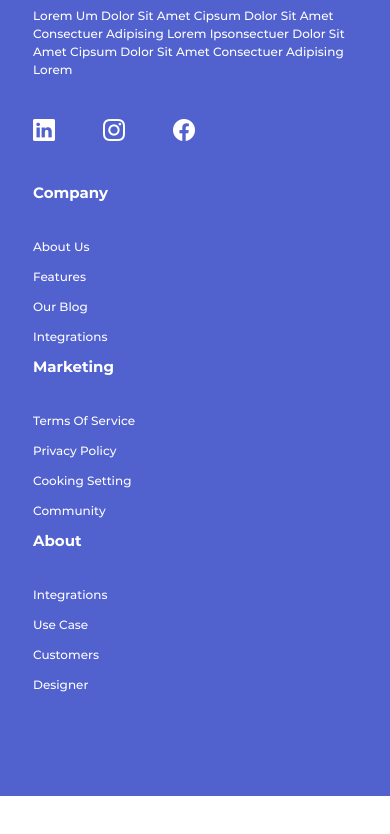
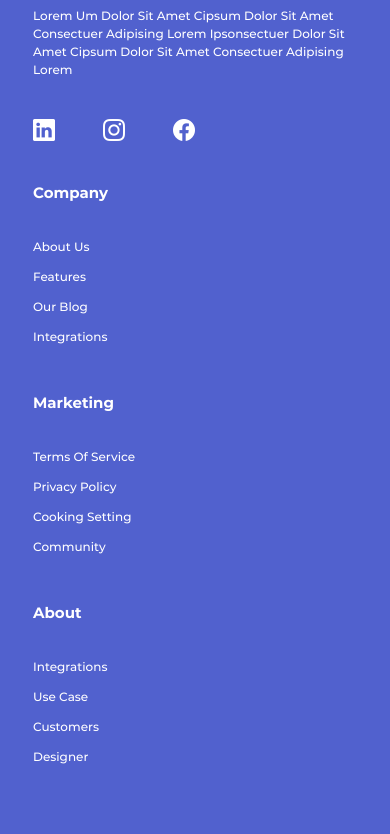
Before and after one commit to TASLIM-ENIOLLA/ollymann-group, a Next.js app: page / in a window 390 px wide. Shown: the part 7734-8568 px from the top of the page. Before the commit the page ends 8530 px from the top, so only its background shows below. Built offline with nearby package versions, Linux system fonts and the light colour scheme; some icons are missing.

Commit message:
Update index.jsx

```diff
--- a/pages/index.jsx
+++ b/pages/index.jsx
@@ -407,7 +407,7 @@ export default () => {
                         </div>
                         <div className = 'col-lg-7 mb-5'>
                             <div className = 'row'>
-                                <div className = 'col-md-6 col-lg-4'>
+                                <div className = 'col-md-6 col-lg-4 mb-5'>
                                     <div>
                                         <h5 className = 'bold text-white mb-5'>Company</h5>
                                         <div className = 'text-capitalize text-white'>
@@ -418,7 +418,7 @@ export default () => {
                                         </div>
                                     </div>
                                 </div>
-                                <div className = 'col-md-6 col-lg-4'>
+                                <div className = 'col-md-6 col-lg-4 mb-5'>
                                     <div>
                                         <h5 className = 'bold text-white mb-5'>Marketing</h5>
                                         <div className = 'text-capitalize text-white'>
@@ -429,7 +429,7 @@ export default () => {
                                         </div>
                                     </div>
                                 </div>
-                                <div className = 'col-md-6 col-lg-4'>
+                                <div className = 'col-md-6 col-lg-4 mb-5'>
                                     <div>
                                         <h5 className = 'bold text-white mb-5'>About</h5>
                                         <div className = 'text-capitalize text-white'>
```
